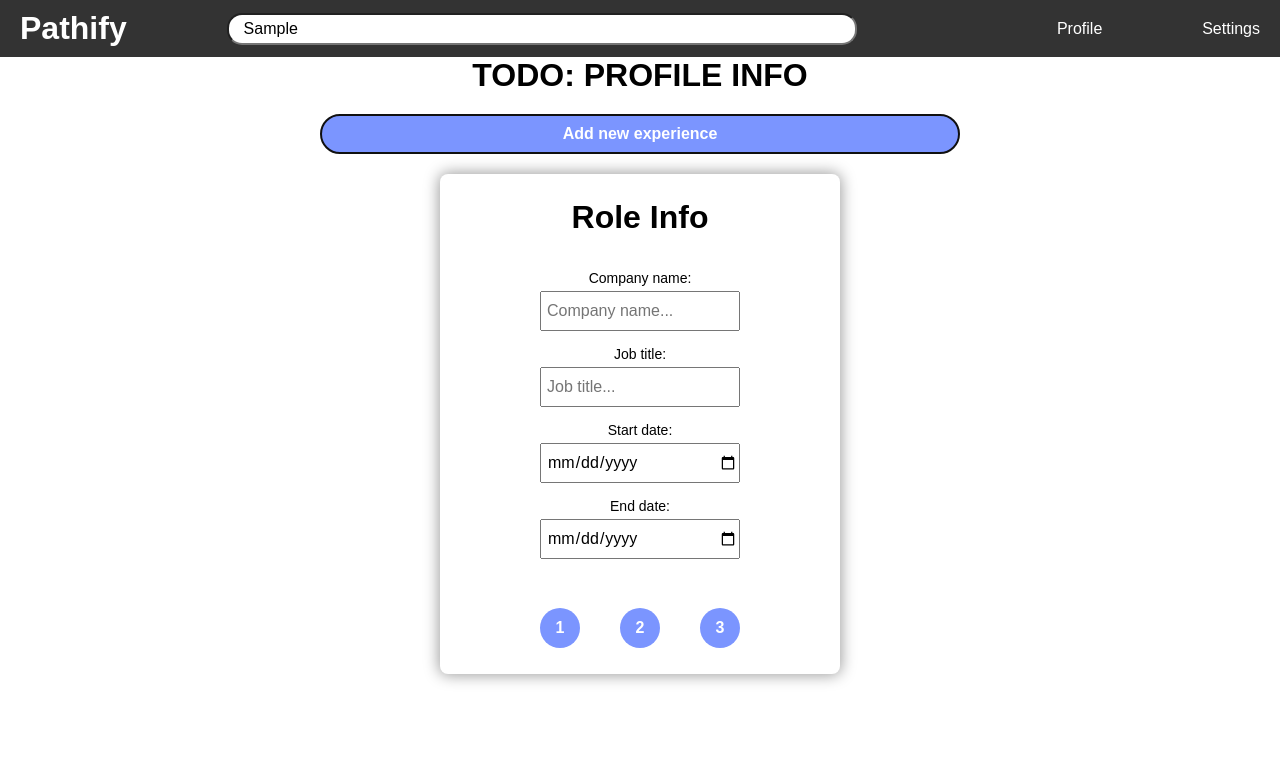
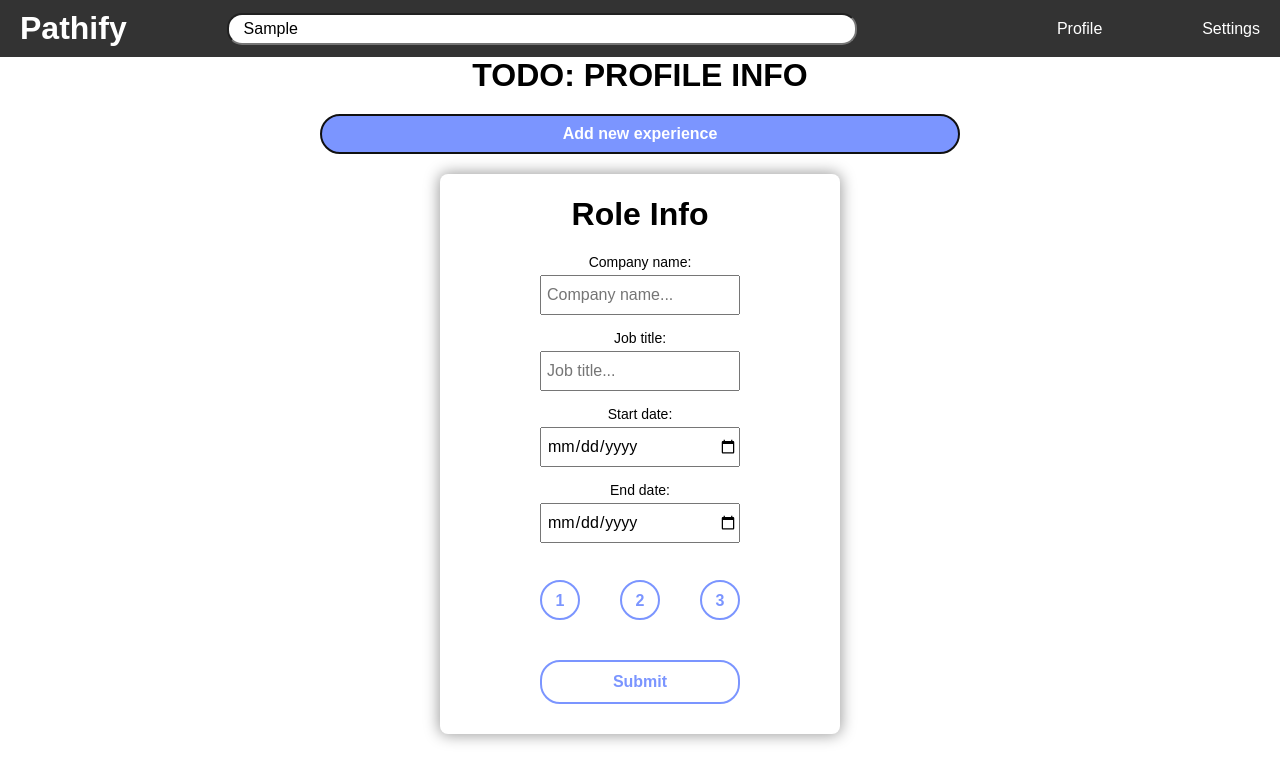
Before and after one commit to by04min/Pathify, a React (Vite) app in the folder pathify/: page /profile in a window 1280 px wide. Both pictures are taken after typing "Sample" into the empty fields and a click on the button "Add new experience". Shown: the top 782 px of the page. Built offline with nearby package versions, Linux system fonts and the light colour scheme.

Commit message:
check completion for form

```diff
--- a/pathify/src/components/Form/Form.css
+++ b/pathify/src/components/Form/Form.css
@@ -9,7 +9,7 @@
 
 .form-container {
     width: 400px;
-    height: 500px;
+    height: 560px;
     background-color: white;
     border-radius: 8px;
     box-shadow: 0 0 15px 1px rgba(0, 0, 0, 0.4);
@@ -21,6 +21,7 @@
     flex: 20%;
     display: grid;
     place-items: center;
+    margin-top: 10px;
 }
 
 .form-container .body {
@@ -28,23 +29,40 @@
 }
 
 .form-container .footer {
-    flex: 20%;
+    flex: 10%;
     display: flex;
     justify-content: center;
-    margin-top: 24px;
+    margin-top: 12px;
+}
+
+.submit-section {
+    flex: 10%;
+    text-align: center;
+    margin-bottom: 10px;
 }
 
 .form-container .footer button {
     width: 40px;
     height: 40px;
-    background-color: rgb(123, 149, 255);
     font-weight: bold;
-    color: white;
     border-radius: 100px;
     cursor: pointer;
     padding: 10px 5px;
     margin: 10px 5px;
     margin: 20px;
+    transition: all 0.3s ease;
+}
+
+.form-container .footer button.completed {
+    background-color: rgb(123, 149, 255);
+    color: white;
+    border: none;
+}
+
+.form-container .footer button.incomplete {
+    background-color: white;
+    color: rgb(123, 149, 255);
+    border: 2px solid rgb(123, 149, 255);
 }
 
 .role-info-container {
@@ -110,3 +128,27 @@
 .role-description-container gap {
     margin-top: 5px;
 }
+
+.submit-section button.submit-active {
+    background-color: rgb(123, 149, 255);
+    color: white;
+    border: none;
+    cursor: pointer;
+    height: 44px;
+    padding: 0px 20px;
+    font-size: 16px;
+    border-radius: 20px;
+    transition: all 0.3s ease;
+}
+
+.submit-section button.submit-inactive {
+    background-color: white;
+    color: rgb(123, 149, 255);
+    border: 2px solid rgb(123, 149, 255);
+    cursor: not-allowed;
+    height: 44px;
+    padding: 0px 20px;
+    font-size: 16px;
+    border-radius: 20px;
+    transition: all 0.3s ease;
+}
--- a/pathify/src/components/Form/Form.jsx
+++ b/pathify/src/components/Form/Form.jsx
@@ -1,37 +1,104 @@
-import React, { useState } from "react"
+import React, { useState } from "react";
+import RoleInfo from "./RoleInfo";
+import RoleDescription from "./RoleDescription";
+import Reflection from "./Reflection";
+import "./Form.css";
 
-import RoleInfo from "./RoleInfo"
-import RoleDescription from "./RoleDescription"
-import Reflection from "./Reflection"
-import "./Form.css"
-
-function Form () {
+function Form() {
     const [page, setPage] = useState(0)
     const FormTitles = ["Role Info", "Role Description", "Reflection"]
 
+    // Use states for input fields
+    const [roleInfo, setRoleInfo] = useState({
+        companyName: "",
+        jobTitle: "",
+        startDate: "",
+        endDate: "",
+    })
+    const [roleDescription, setRoleDescription] = useState({
+        description: "",
+        attachments: [],
+    })
+    const [reflection, setReflection] = useState("");
+
+    // Check if input fields are filled in
+    const [completionStatus, setCompletionStatus] = useState([false, false, false])
+    const handleRoleInfoChange = (field, value) => {
+        const updatedRoleInfo = { ...roleInfo, [field]: value }
+        setRoleInfo(updatedRoleInfo)
+
+        const isComplete = Object.values(updatedRoleInfo).every((v) => v.trim() !== "")
+        handleCompletionUpdate(0, isComplete)
+    }
+    const handleRoleDescriptionChange = (field, value) => {
+        const updatedRoleDescription = { ...roleDescription, [field]: value }
+        setRoleDescription(updatedRoleDescription)
+
+        const isComplete = updatedRoleDescription.description.trim() !== ""
+        handleCompletionUpdate(1, isComplete)
+    }
+    const handleReflectionChange = (value) => {
+        setReflection(value);
+
+        const isComplete = value.trim() !== "";
+        handleCompletionUpdate(2, isComplete);
+    }
+    const handleCompletionUpdate = (index, status) => {
+        const updatedStatus = [...completionStatus]
+        updatedStatus[index] = status;
+        setCompletionStatus(updatedStatus)
+    }
+
+    // Display the correct page
     const PageDisplay = () => {
         if (page === 0) {
-            return <RoleInfo />
+            return <RoleInfo roleInfo={roleInfo} onChange={handleRoleInfoChange} />;
         } else if (page === 1) {
-            return <RoleDescription />
+            return <RoleDescription roleDescription={roleDescription} onChange={handleRoleDescriptionChange} />
         } else {
-            return <Reflection />
+            return <Reflection reflection={reflection} onChange={handleReflectionChange} />
         }
     }
 
-    return <div className="form">
+    // Check if all input fields are filled in
+    const isFormComplete = completionStatus.every((status) => status);
+    const handleSubmit = () => {
+        if (isFormComplete) {
+            console.log("Form submitted!", { roleInfo, roleDescription, reflection });
+            alert("Form submitted successfully!");
+        }
+    };
+
+    return (
+        <div className="form">
             <div className="form-container">
                 <div className="header">
                     <h1>{FormTitles[page]}</h1>
                 </div>
                 <div className="body">{PageDisplay()}</div>
                 <div className="footer">
-                <button onClick={() => {setPage(0)}}>1</button>
-                <button onClick={() => {setPage(1)}}>2</button>
-                <button onClick={() => {setPage(2)}}>3</button>
+                    {FormTitles.map((_, idx) => (
+                        <button
+                            key={idx}
+                            onClick={() => setPage(idx)}
+                            className={completionStatus[idx] ? "completed" : "incomplete"}
+                        >
+                            {idx + 1}
+                        </button>
+                    ))}
+                </div>
+                <div className="submit-section">
+                    <button
+                        onClick={handleSubmit}
+                        className={isFormComplete ? "submit-active" : "submit-inactive"}
+                        disabled={!isFormComplete}
+                    >
+                        Submit
+                    </button>
                 </div>
             </div>
         </div>
+    )
 }
 
 export default Form;
--- a/pathify/src/components/Form/Reflection.jsx
+++ b/pathify/src/components/Form/Reflection.jsx
@@ -1,10 +1,17 @@
 import React from "react"
 
-function Reflection() {
-    return <div className="reflection-container">
-        <label htmlFor="reflection">Reflection:</label>
-        <textarea id="reflection" placeholder="Reflection..." />
-    </div>
+function Reflection({ reflection, onChange }) {
+    return (
+        <div className="reflection-container">
+            <label htmlFor="reflection">Reflection:</label>
+            <textarea
+                id="reflection"
+                placeholder="Reflection..."
+                value={reflection}
+                onChange={(e) => onChange(e.target.value)}
+            />
+        </div>
+    )
 }
 
-export default Reflection
+export default Reflection;
--- a/pathify/src/components/Form/RoleDescription.jsx
+++ b/pathify/src/components/Form/RoleDescription.jsx
@@ -1,14 +1,27 @@
 import React from "react"
 
-function RoleDescription() {
-    return <div className="role-description-container">
-        <label htmlFor="role-description">Role description:</label>
-        <textarea id="role-description" type="text" placeholder="Role description..." />
+function RoleDescription({ roleDescription, onChange }) {
+    return (
+        <div className="role-description-container">
+            <label htmlFor="role-description">Role description:</label>
+            <textarea
+                id="role-description"
+                type="text"
+                placeholder="Role description..."
+                value={roleDescription.description}
+                onChange={(e) => onChange("description", e.target.value)}
+            />
 
-        <label htmlFor="file-upload">Upload attachments:</label>
-        <gap />
-        <input id="file-upload" type="file" />
-    </div>
+            <label htmlFor="file-upload">Upload attachments:</label>
+            <gap />
+            <input
+                id="file-upload"
+                type="file"
+                multiple
+                onChange={(e) => onChange("attachments", Array.from(e.target.files))}
+            />
+        </div>
+    )
 }
 
-export default RoleDescription
+export default RoleDescription;
--- a/pathify/src/components/Form/RoleInfo.jsx
+++ b/pathify/src/components/Form/RoleInfo.jsx
@@ -1,19 +1,43 @@
 import React from "react"
 
-function RoleInfo() {
-    return <div className="role-info-container">
-        <label htmlFor="company-name">Company name:</label>
-        <input id="company-name" type="text" placeholder="Company name..." />
+function RoleInfo({ roleInfo, onChange }) {
+    return (
+        <div className="role-info-container">
+            <label htmlFor="company-name">Company name:</label>
+            <input
+                id="company-name"
+                type="text"
+                placeholder="Company name..."
+                value={roleInfo.companyName}
+                onChange={(e) => onChange("companyName", e.target.value)}
+            />
 
-        <label htmlFor="job-title">Job title:</label>
-        <input id="job-title" type="text" placeholder="Job title..." />
+            <label htmlFor="job-title">Job title:</label>
+            <input
+                id="job-title"
+                type="text"
+                placeholder="Job title..."
+                value={roleInfo.jobTitle}
+                onChange={(e) => onChange("jobTitle", e.target.value)}
+            />
 
-        <label htmlFor="start-date">Start date:</label>
-        <input id="start-date" type="date" />
+            <label htmlFor="start-date">Start date:</label>
+            <input
+                id="start-date"
+                type="date"
+                value={roleInfo.startDate}
+                onChange={(e) => onChange("startDate", e.target.value)}
+            />
 
-        <label htmlFor="end-date">End date:</label>
-        <input id="end-date" type="date" />
-    </div>
+            <label htmlFor="end-date">End date:</label>
+            <input
+                id="end-date"
+                type="date"
+                value={roleInfo.endDate}
+                onChange={(e) => onChange("endDate", e.target.value)}
+            />
+        </div>
+    );
 }
 
-export default RoleInfo
+export default RoleInfo;
```
Lines whose indentation alone changed are shown as unchanged.
